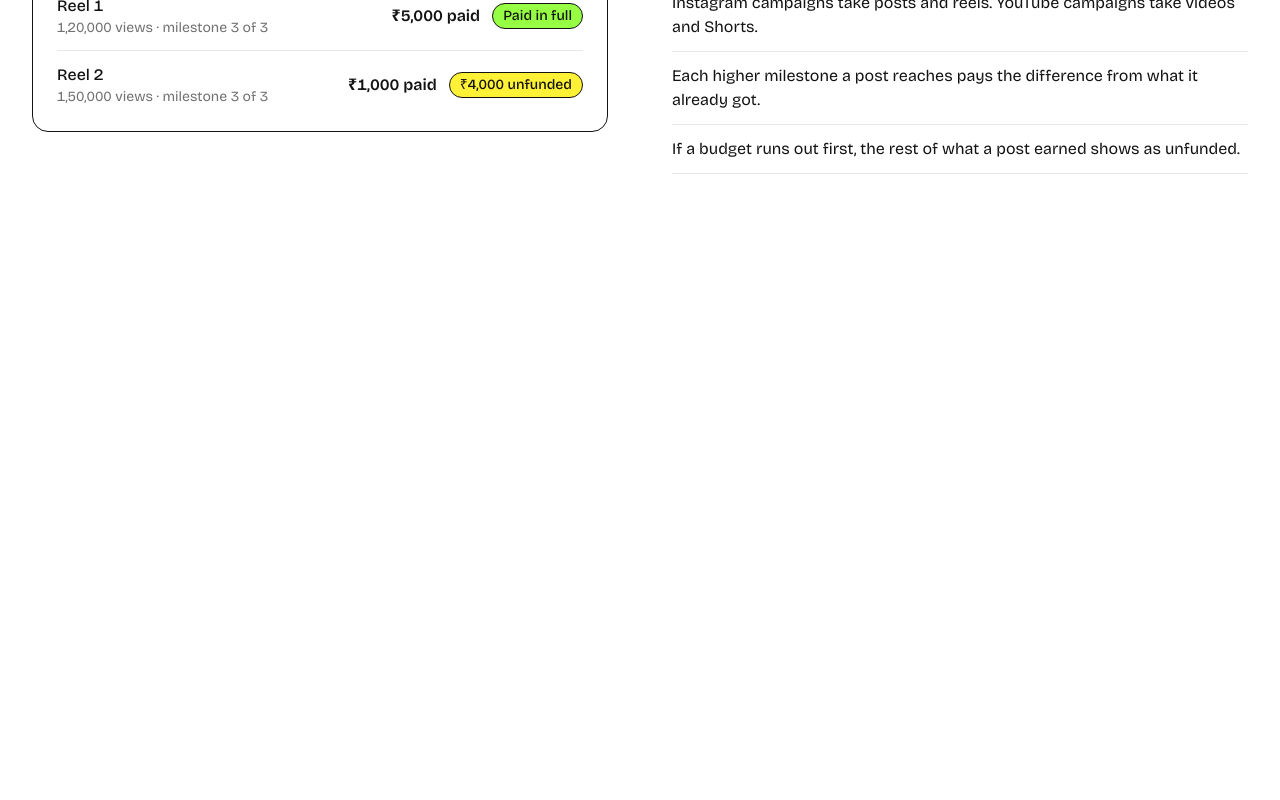
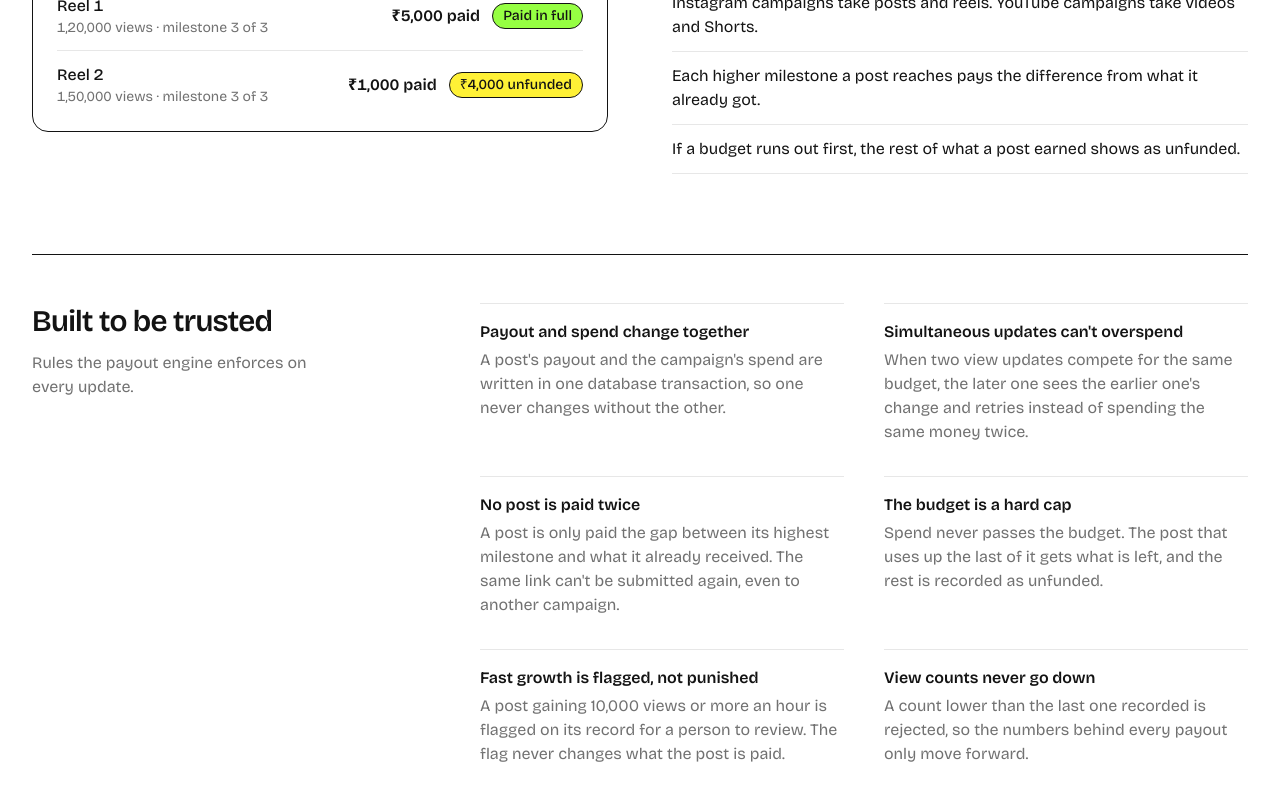
Before and after one commit to VTCodeCraft/memed-payout-tracker, a Next.js app in the folder apps/frontend/: page / in a window 1280 px wide. Shown: the part 2239-3039 px from the top of the page. Before the commit the page ends 2461 px from the top, so only its background shows below. Built offline with nearby package versions, Linux system fonts and the light colour scheme.

Commit message:
feat(frontend): list the payout engine's guarantees on the landing page
Six rules the API enforces and tests: transactional payouts, safe
retries under concurrent updates, no double payment, the budget cap,
view-spike flags that never change a payout, and counts that only rise.

```diff
--- a/apps/frontend/src/app/page.tsx
+++ b/apps/frontend/src/app/page.tsx
@@ -3,6 +3,7 @@ import { Badge } from "@/components/badge";
 import { BudgetSummary } from "@/components/budget-summary";
 import { Card } from "@/components/card";
 import { ForBrandsAndCreators } from "@/components/for-brands-and-creators";
+import { Guarantees } from "@/components/guarantees";
 import { LandingSection } from "@/components/landing-section";
 import { MilestoneList } from "@/components/milestone-list";
 import { PayoutCalculator } from "@/components/payout-calculator";
@@ -94,6 +95,8 @@ export default function Home() {
       </LandingSection>
 
       <ForBrandsAndCreators />
+
+      <Guarantees />
     </AppShell>
   );
 }
--- /dev/null
+++ b/apps/frontend/src/components/guarantees.tsx
@@ -0,0 +1,45 @@
+import { LandingSection } from "@/components/landing-section";
+
+// Each line is something the API enforces and its tests check (see the README's
+// "Payout rules" and "Why view updates use a transaction").
+const GUARANTEES = [
+  {
+    title: "Payout and spend change together",
+    body: "A post's payout and the campaign's spend are written in one database transaction, so one never changes without the other.",
+  },
+  {
+    title: "Simultaneous updates can't overspend",
+    body: "When two view updates compete for the same budget, the later one sees the earlier one's change and retries instead of spending the same money twice.",
+  },
+  {
+    title: "No post is paid twice",
+    body: "A post is only paid the gap between its highest milestone and what it already received. The same link can't be submitted again, even to another campaign.",
+  },
+  {
+    title: "The budget is a hard cap",
+    body: "Spend never passes the budget. The post that uses up the last of it gets what is left, and the rest is recorded as unfunded.",
+  },
+  {
+    title: "Fast growth is flagged, not punished",
+    body: "A post gaining 10,000 views or more an hour is flagged on its record for a person to review. The flag never changes what the post is paid.",
+  },
+  {
+    title: "View counts never go down",
+    body: "A count lower than the last one recorded is rejected, so the numbers behind every payout only move forward.",
+  },
+];
+
+export function Guarantees() {
+  return (
+    <LandingSection id="guarantees" title="Built to be trusted" intro="Rules the payout engine enforces on every update.">
+      <dl className="grid gap-x-10 gap-y-8 sm:grid-cols-2">
+        {GUARANTEES.map(({ title, body }) => (
+          <div key={title} className="border-t border-ink/10 pt-4">
+            <dt className="font-semibold">{title}</dt>
+            <dd className="mt-1 text-muted text-pretty">{body}</dd>
+          </div>
+        ))}
+      </dl>
+    </LandingSection>
+  );
+}
```
